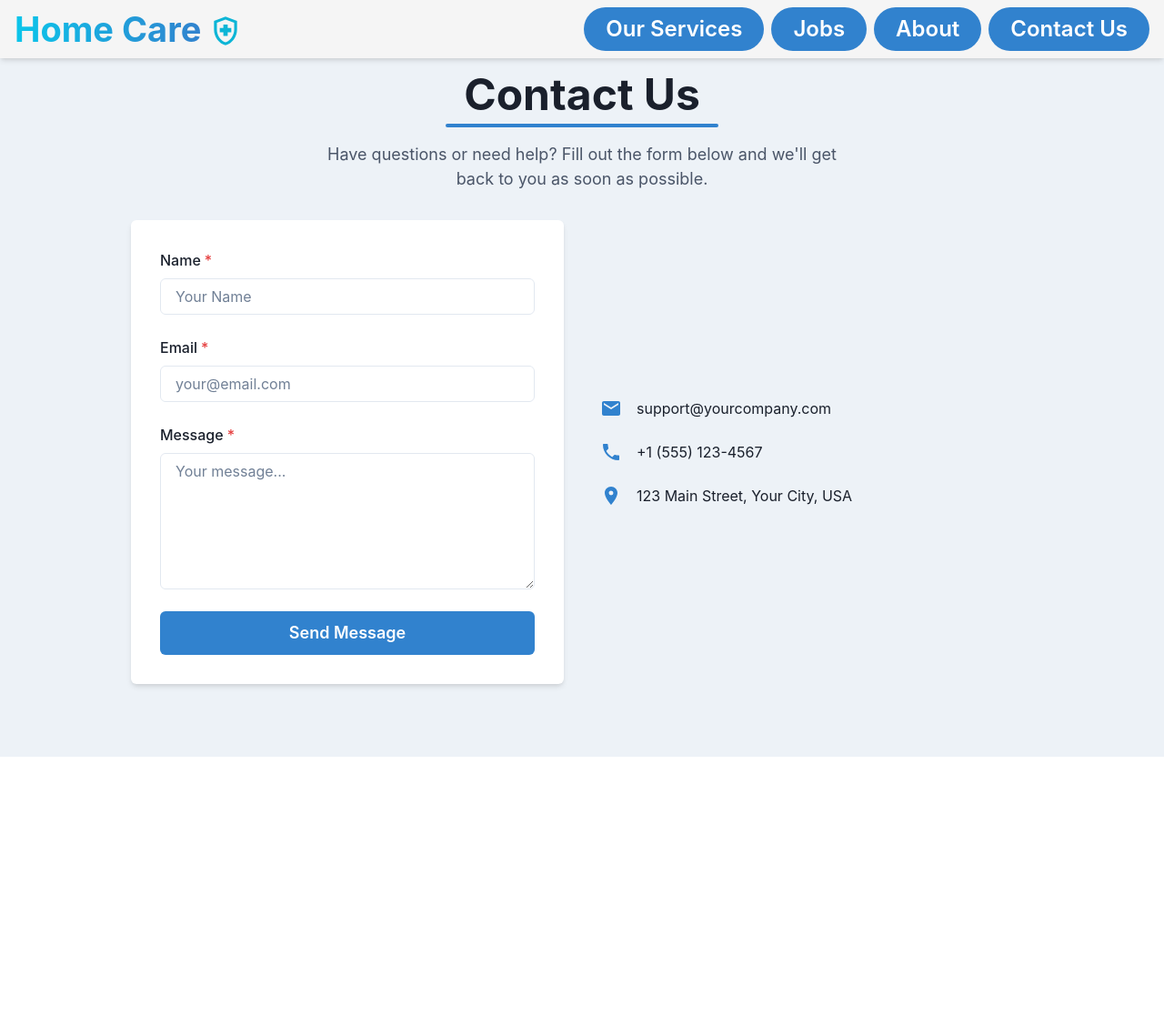
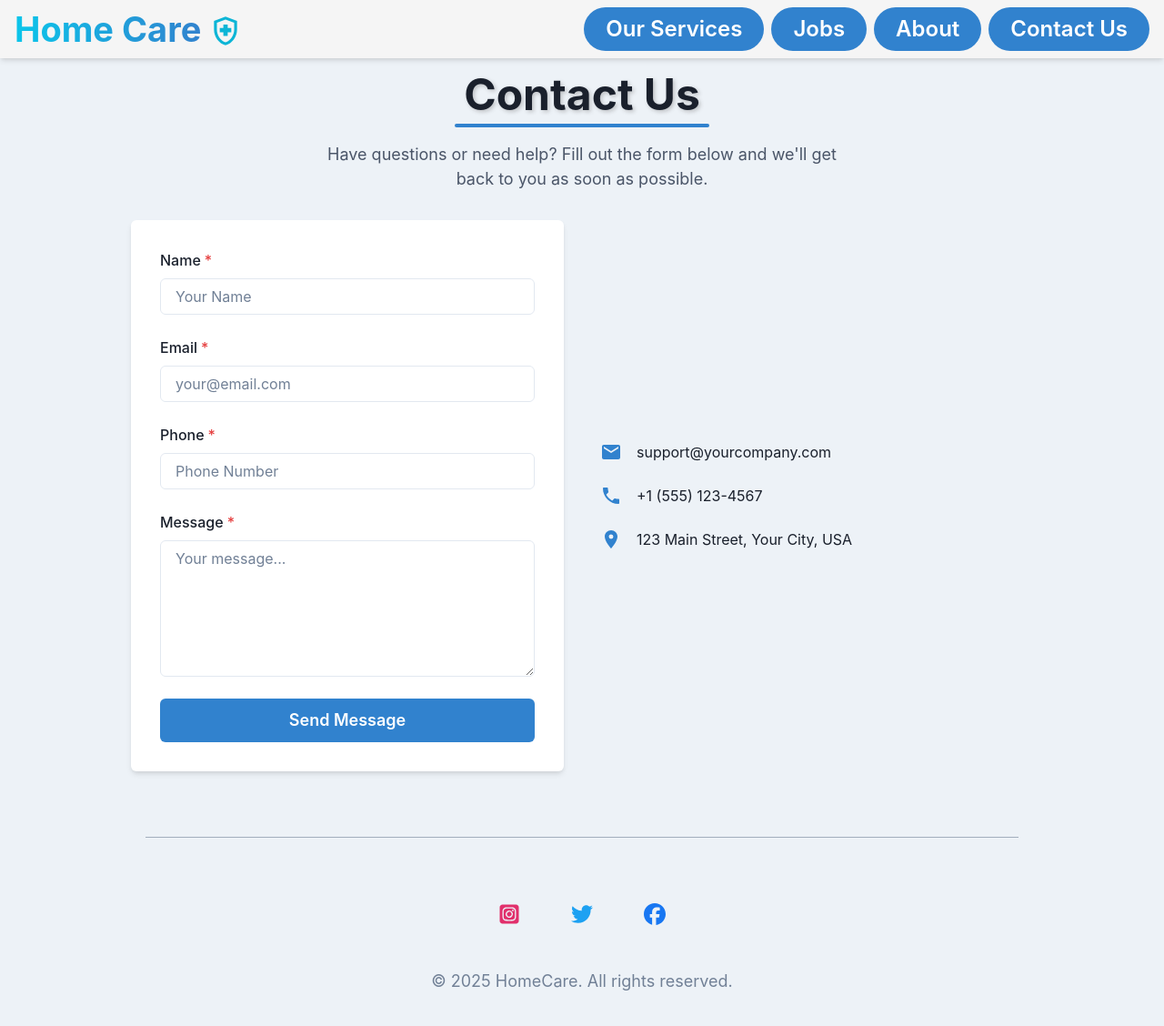
Before and after one commit to ztfaili/Home_Care_Site, a React (Vite) app in the folder frontend/: page /contact in a window 1280 px wide. Shown: the top 1128 px of the page at 91% size. Before the commit the page ends 832 px from the top, so only its background shows below. Built offline with nearby package versions, Linux system fonts and the light colour scheme.

Commit message:
Implemented basic form validation for contact page.

```diff
--- /dev/null
+++ b/frontend/src/components/Bottom.jsx
@@ -0,0 +1,28 @@
+import { Container, Divider, HStack, Text, VStack } from '@chakra-ui/react'
+import { FaSquareInstagram, FaTwitter, FaFacebook } from "react-icons/fa6";
+
+const Bottom = () => {
+  return (
+    <Container maxW="container.xl" py={10} textAlign="center">
+        <VStack spacing={12}>
+            <Divider borderColor={"gray.500"} width={"100%"}/>
+            <HStack spacing={14} mt={6}>
+                <a href="https://www.instagram.com/homecare" target="_blank" rel="noopener noreferrer">
+                    <FaSquareInstagram size={24} color="#E1306C" />
+                </a>
+                <a href="https://www.twitter.com/homecare" target="_blank" rel="noopener noreferrer">
+                    <FaTwitter size={24} color="#1DA1F2" />
+                </a>
+                <a href="https://www.facebook.com/homecare" target="_blank" rel="noopener noreferrer">
+                    <FaFacebook size={24} color="#1877F2" />
+                </a>
+            </HStack>
+            <Text fontSize="lg" color="gray.500">
+                © {new Date().getFullYear()} HomeCare. All rights reserved.
+            </Text>
+        </VStack>
+    </Container>
+  )
+}
+
+export default Bottom
--- a/frontend/src/components/Navbar.jsx
+++ b/frontend/src/components/Navbar.jsx
@@ -1,9 +1,8 @@
-import { Container, Flex, Text, Button, HStack, useColorMode } from "@chakra-ui/react"
+import { Container, Flex, Text, Button, HStack } from "@chakra-ui/react"
 import { Link } from "react-router-dom"
 import { MdOutlineHealthAndSafety } from "react-icons/md";
 
 const Navbar = () => {
-  const { colorMode, toggleColorMode } = useColorMode();
   return (
     <Container
       maxW={"1600px"}
--- a/frontend/src/pages/About.jsx
+++ b/frontend/src/pages/About.jsx
@@ -1,7 +1,6 @@
-import { Container, VStack, Text, Box, Heading, HStack, Card, CardHeader, CardBody, CardFooter, Image, Center, SimpleGrid, Divider } from "@chakra-ui/react"
-import { FaSquareInstagram } from "react-icons/fa6";
-import { FaTwitter, FaFacebook } from "react-icons/fa";
+import { Container, VStack, Text, Box, Heading, HStack, Card, CardHeader, CardBody, CardFooter, Image, Center, SimpleGrid } from "@chakra-ui/react"
 import { growLine } from "../components/LineAnimation";
+import Bottom from "../components/Bottom";
 
 
 const staffMembers = [
@@ -33,8 +32,7 @@ const About = () => {
                 <Heading
                     as="h1"
                     size="2xl"
-                    textShadow={"2px 2px 4px rgba(0, 0, 0, 0.3)"}
-                    zIndex={-1}
+                    textShadow={"2px 2px 4px rgba(86, 84, 84, 0.3)"}
                 >
                     About Us And Our Team
                 </Heading>
@@ -124,21 +122,7 @@ const About = () => {
                     "I can't thank the team enough for their support during my recovery. They were always there when I needed them." - John D.
                 </Text>
             </Box>
-            <Divider borderColor={"gray.500"} width={"100%"}/>
-            <HStack spacing={14} mt={8}>
-                <a href="https://www.instagram.com/homecare" target="_blank" rel="noopener noreferrer">
-                    <FaSquareInstagram size={24} color="#E1306C" />
-                </a>
-                <a href="https://www.twitter.com/homecare" target="_blank" rel="noopener noreferrer">
-                    <FaTwitter size={24} color="#1DA1F2" />
-                </a>
-                <a href="https://www.facebook.com/homecare" target="_blank" rel="noopener noreferrer">
-                    <FaFacebook size={24} color="#1877F2" />
-                </a>
-            </HStack>
-            <Text fontSize="lg" color="gray.500">
-                © {new Date().getFullYear()} HomeCare. All rights reserved.
-            </Text>
+            <Bottom />
         </VStack>
     </Container>
   )
--- a/frontend/src/pages/Contact.jsx
+++ b/frontend/src/pages/Contact.jsx
@@ -1,20 +1,57 @@
-import {Container, Box, Heading, Text, VStack, Input, Textarea, Button, FormControl, FormLabel, SimpleGrid, Icon, HStack, useColorModeValue } from "@chakra-ui/react";
+import {Container, Box, Heading, Text, VStack, Input, Textarea, Button, FormControl, FormLabel, SimpleGrid, Icon, HStack, useToast} from "@chakra-ui/react";
 import { MdEmail, MdPhone, MdLocationOn } from "react-icons/md";
 import { growLine } from "../components/LineAnimation";
+import { useState } from "react";
+import Bottom from "../components/Bottom";
+
+
 
 const Contact = () => {
-  const inputBg = useColorModeValue("white", "gray.700");
+  const [input, setInput] = useState({
+    email: '',
+    name: '',
+    phone: '',
+    message: ''
+  });
+  const toast = useToast();
+  const submmitForm = (e) => {
+    console.log(input);
+    e.preventDefault(); // prevents page refresh
+    // basic validation
+    const isError = input.email === '' || input.name === '' || input.phone === '' || input.message === '';
+    if (isError) {
+      toast({
+        title: "Error",
+        description: "Please fill in all fields.",
+        status: "error",
+        duration: 3000,
+        isClosable: true,
+      })
+    } else {
+      toast({
+        title: "Success",
+        description: "Form submitted successfully!",
+        status: "success",
+        duration: 3000,
+        isClosable: true,
+      })
+    }
+  };
 
   return (
     <Container maxW="container.lg" py={20}>
       <VStack spacing={8} textAlign="center">
         <Box>
-          <Heading size="2xl" mb={2}>
+          <Heading
+            size="2xl"
+            mb={2}
+            textShadow={"2px 2px 4px rgba(86, 84, 84, 0.3)"}
+          >
             Contact Us
           </Heading>
           <Box
             height="4px"
-            width="300px"
+            width="280px"
             bg="blue.500"
             mx="auto"
             borderRadius="30px 30px 30px 30px"
@@ -32,7 +69,7 @@ const Contact = () => {
           {/* Contact Form */}
           <Box
             as="form"
-            bg={inputBg}
+            bg={"white"}
             p={8}
             borderRadius="md"
             boxShadow="md"
@@ -41,17 +78,41 @@ const Contact = () => {
             <VStack spacing={6}>
               <FormControl isRequired>
                 <FormLabel>Name</FormLabel>
-                <Input placeholder="Your Name" />
+                <Input
+                  type="text"
+                  placeholder="Your Name"
+                  value={input.name}
+                  onChange={(e) => setInput({...input, name: e.target.value})}
+                />
               </FormControl>
               <FormControl isRequired>
                 <FormLabel>Email</FormLabel>
-                <Input type="email" placeholder="your@email.com" />
+                <Input
+                  type="email"
+                  placeholder="your@email.com"
+                  value={input.email}
+                  onChange={(e) => setInput({...input, email: e.target.value})}
+                />
+              </FormControl>
+              <FormControl isRequired>
+                <FormLabel>Phone</FormLabel>
+                <Input
+                  type="tel"
+                  placeholder="Phone Number"
+                  value={input.phone}
+                  onChange={(e) => setInput({...input, phone: e.target.value})}
+                />
               </FormControl>
               <FormControl isRequired>
                 <FormLabel>Message</FormLabel>
-                <Textarea placeholder="Your message..." rows={6} />
+                <Textarea
+                  placeholder="Your message..."
+                  rows={6}
+                  value={input.message}
+                  onChange={(e) => setInput({...input, message: e.target.value})}
+                />
               </FormControl>
-              <Button colorScheme="blue" size="lg" w="full">
+              <Button colorScheme="blue" size="lg" w="full" onClick={submmitForm}>
                 Send Message
               </Button>
             </VStack>
@@ -73,6 +134,7 @@ const Contact = () => {
             </HStack>
           </VStack>
         </SimpleGrid>
+        <Bottom />
       </VStack>
     </Container>
   );
```
